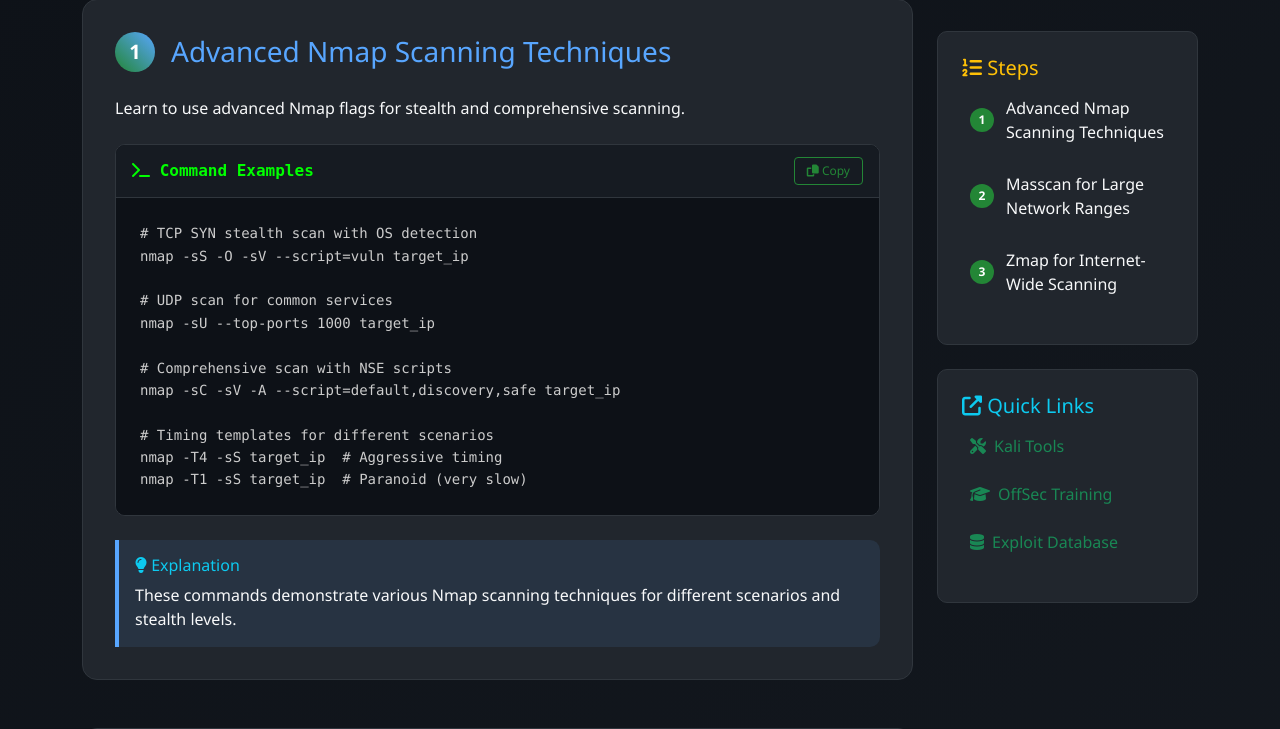
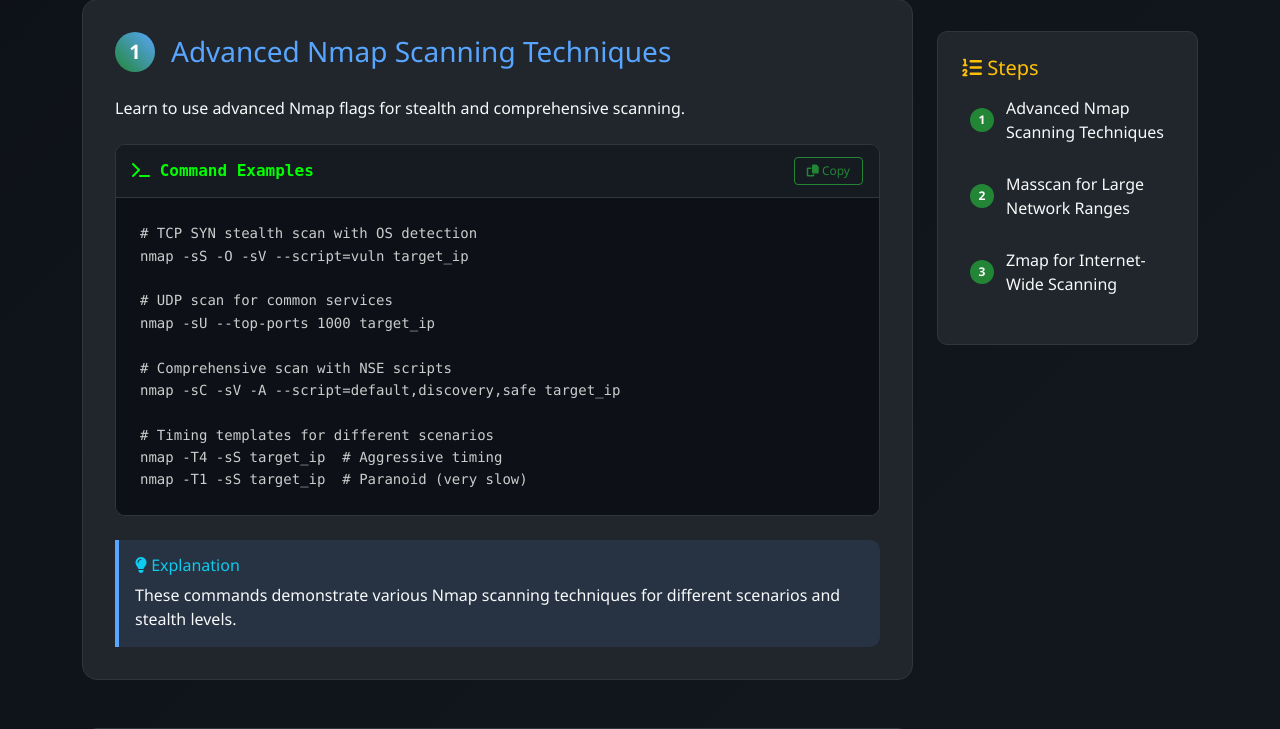
Before and after one commit to julisunkan/ka, a Flask app: page /tutorial/network-reconnaissance in a window 1280 px wide. Shown: the part 475-1204 px from the top of the page. Run offline with Flask 3, Linux system fonts and the light colour scheme; some libraries are stand-ins or nearby versions.

Commit message:
Simplify tutorial display by removing unnecessary external resource links
Remove the "Quick Links" section from the tutorial template (templates/tutorial.html).

Replit-Commit-Author: Agent
Replit-Commit-Session-Id: de51e46a-5ab2-4852-882a-f2076af8a20d
Replit-Commit-Checkpoint-Type: full_checkpoint
Replit-Commit-Screenshot-Url: https://storage.googleapis.com/screenshot-production-us-central1/dd86100f-b53d-4ae2-8e98-083b614dbbe4/de51e46a-5ab2-4852-882a-f2076af8a20d/hQlHYal

```diff
--- a/templates/tutorial.html
+++ b/templates/tutorial.html
@@ -141,28 +141,7 @@
                     </ul>
                 </div>
 
-                <div class="sidebar-section">
-                    <h5 class="text-info">
-                        <i class="fas fa-external-link-alt"></i> Quick Links
-                    </h5>
-                    <ul class="quick-links">
-                        <li>
-                            <a href="https://www.kali.org/tools/" target="_blank" class="text-success">
-                                <i class="fas fa-tools"></i> Kali Tools
-                            </a>
-                        </li>
-                        <li>
-                            <a href="https://www.offensive-security.com/" target="_blank" class="text-success">
-                                <i class="fas fa-graduation-cap"></i> OffSec Training
-                            </a>
-                        </li>
-                        <li>
-                            <a href="https://www.exploit-db.com/" target="_blank" class="text-success">
-                                <i class="fas fa-database"></i> Exploit Database
-                            </a>
-                        </li>
-                    </ul>
-                </div>
+
             </div>
         </div>
     </div>
```
